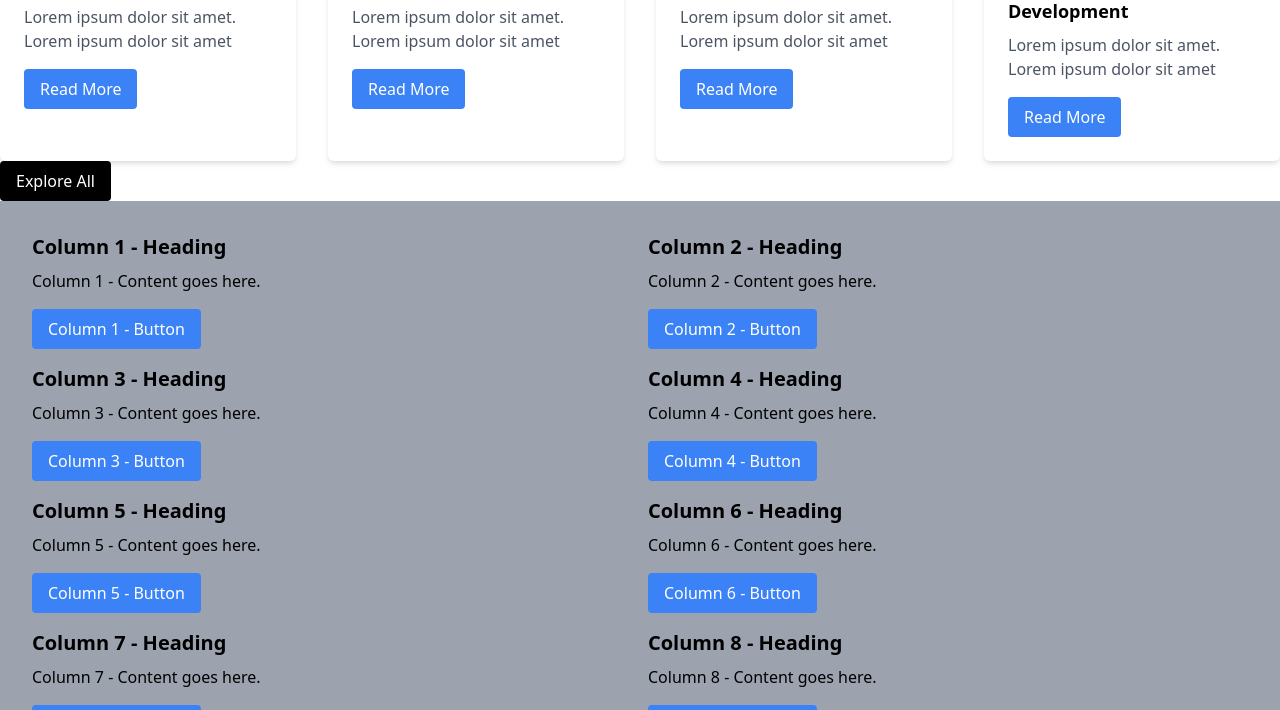
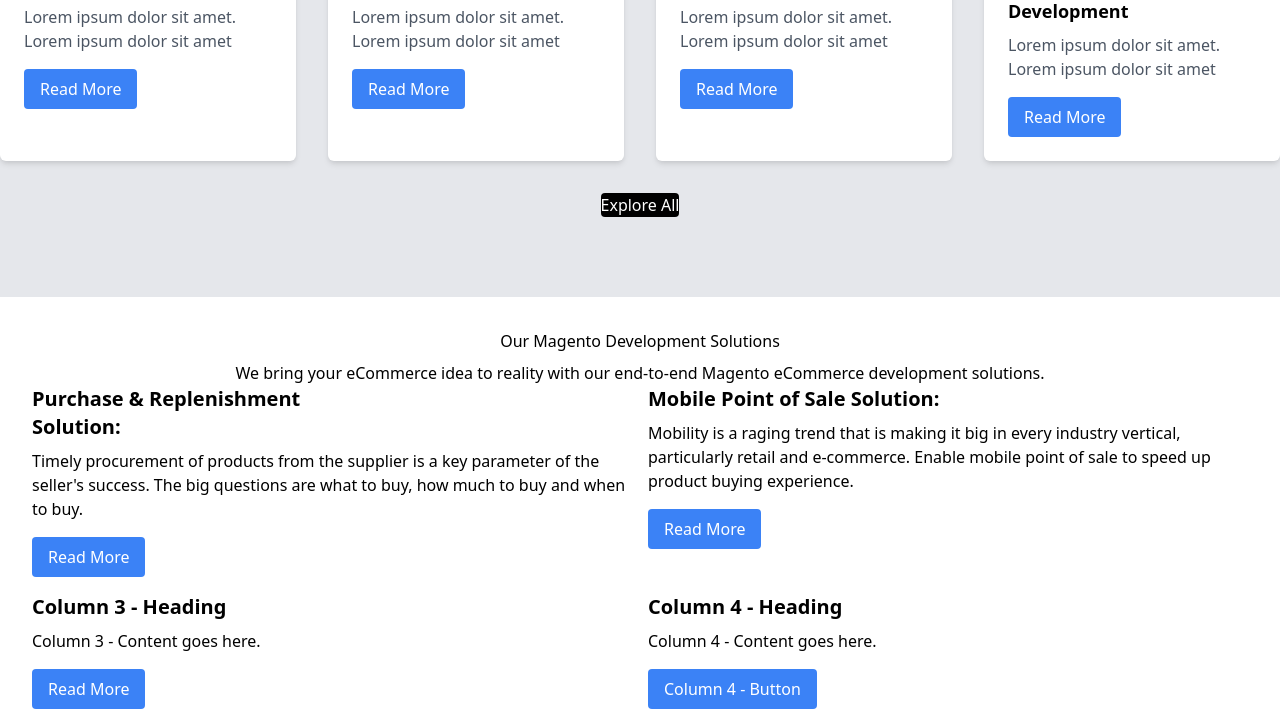
Before and after one commit to petekgithub/a-landing, a website: page index.html in a window 1280 px wide. Shown: the part 2090-2800 px from the top of the page. Drawn offline with nearby package versions, Linux system fonts and the light colour scheme.

Commit message:
solutions-sections

```diff
--- a/index.html
+++ b/index.html
@@ -62,42 +62,32 @@
       <!-- Project Management Page -->
       <section class="bg-white w-1440 h-7271 relative">
         <div class="flex flex-col items-center justify-center bg-gray-900">
-          <div class="text-center text-ubuntu text-26 font-normal mt-20 mb-10 relative ">
-            <span
-              class="text-blue-400"
-              >AQELTECH</span
+          <div
+            class="text-center text-ubuntu text-26 font-normal mt-20 mb-10 relative"
           >
-            <span
-              class="text-white"
-              >Project Management</span
-            >
+            <span class="text-blue-400">AQELTECH</span>
+            <span class="text-white">Project Management</span>
           </div>
 
-          <div class="text-center flex items-center space-x-2 text-white text-21 font-normal font-ubuntu">
           <div
-              class="flex flex-col items-center space-y-2 mb-20"
+            class="text-center flex items-center space-x-2 text-white text-21 font-normal font-ubuntu"
           >
+            <div class="flex flex-col items-center space-y-2 mb-20">
               <img src="assets/icons/lamp.svg" alt="Lamp" class="mb-2" />
               <span class="">Planning</span>
             </div>
 
-            <div
-              class="flex flex-col items-center space-y-2 mb-20"
-            >
+            <div class="flex flex-col items-center space-y-2 mb-20">
               <img src="assets/icons/code.svg" alt="Code" class="mb-2" />
               <span class="">Design & Develop</span>
             </div>
 
-            <div
-              class="flex flex-col items-center space-y-2 mb-20"
-            >
+            <div class="flex flex-col items-center space-y-2 mb-20">
               <img src="assets/icons/folder.svg" alt="Folder" class="mb-2" />
               <span class="">Deliver</span>
             </div>
 
-            <div
-              class="flex flex-col items-center space-y-2 mb-20"
-            >
+            <div class="flex flex-col items-center space-y-2 mb-20">
               <img src="assets/icons/mail2.svg" alt="Mail" class="mb-2" />
               <span class="">Contact Us</span>
             </div>
@@ -106,31 +96,31 @@
 
         <div class="bg-white w-1440 h-7271 relative flex">
           <div class="flex-1 pr-8 mb-8 items-center">
-            <h2
-              class="text-blue-400 text-26 font-bold font-ubuntu mb-5"
-            >
+            <h2 class="text-blue-400 text-26 font-bold font-ubuntu mb-5">
               Create Customized eCommerce Entity With Magento Development
               Services
             </h2>
 
             <div
-              class="paragraph text-justify text-black font-ubuntu-light text-base leading-6 font-light relative">
+              class="paragraph text-justify text-black font-ubuntu-light text-base leading-6 font-light relative"
             >
-            Magento is a leading eCommerce platform, best known for its niche to build an
-            innovative, scalable, versatile online shopping platform.
+              > Magento is a leading eCommerce platform, best known for its
+              niche to build an innovative, scalable, versatile online shopping
+              platform.
               <br />
               It is a perfect open-source platform for enterprises to build a
-            profit-generating eCommerce platform and meet the requirements of target
-            customers.
+              profit-generating eCommerce platform and meet the requirements of
+              target customers.
               <br />
-            Here, we offer you end-to-end Magento eCommerce development services to
-            maintain a low-cost platform that guarantees quality, future updates, and low
-            maintenance costs.
+              Here, we offer you end-to-end Magento eCommerce development
+              services to maintain a low-cost platform that guarantees quality,
+              future updates, and low maintenance costs.
               <br />
               <br />
-            As a reputed Magento development company, and with the help of our expert
-            developers and head extension developers, We give Magento Development benefits
-            that ensure assorted usefulness and a smooth client experience.
+              As a reputed Magento development company, and with the help of our
+              expert developers and head extension developers, We give Magento
+              Development benefits that ensure assorted usefulness and a smooth
+              client experience.
               <br />
               Fabricate your eCommerce store and ensure your business’s growth.
             </div>
@@ -147,7 +137,7 @@
       </section>
 
       <!-- Services Page -->
-      <section class="bg-stone-50">
+      <section class="bg-gray-200 relative">
         <div
           class="w-1440 h-7 text-center text-black text-21 font-normal font-avenir leading-31"
         >
@@ -288,55 +278,81 @@
             </button>
           </div>
         </div>
-        <div><button
-            class="bg-black text-white py-2 px-4 rounded mb-30"
-          >
-            Explore All
-          </button></div>
-
+        <div class="flex items-center justify-center mt-8">
+          <div class="bg-black flex items-center justify-center rounded mb-20">
+            <span class="text-white">Explore All</span>
+          </div>
         </div>
       </section>
 
       <!-- Development Solutions Page -->
-      <section class="bg-gray-400">
+      <section class="bg-white">
         <!-- Development Solutions Content Goes Here -->
         <div class="container mx-auto p-8">
+          <div class="flex items-center justify-center flex-col text-center">
+            <h2 class="mb-2">Our Magento Development Solutions</h2>
+            <span
+              >We bring your eCommerce idea to reality with our end-to-end
+              Magento eCommerce development solutions.
+            </span>
+          </div>
 
           <div class="grid grid-cols-2 gap-4 mx-auto">
-
             <!-- Column 1 -->
-      <div class="col-span-1">
-        <h3 class="text-xl font-bold mb-2">Column 1 - Heading</h3>
-        <p class="mb-4">Column 1 - Content goes here.</p>
-        <button class="bg-blue-500 text-white px-4 py-2 rounded">Column 1 - Button</button>
+            <div class="col-span-1 w-359 h-163">
+              <h3 class="text-xl font-bold mb-2">
+                Purchase & Replenishment<br />Solution:
+              </h3>
+              <p class="mb-4 text-black text-base font-normal font-avenir">
+                Timely procurement of products from the supplier is a key
+                parameter of the seller's success. The big questions are what to
+                buy, how much to buy and when to buy.
+              </p>
+              <button class="bg-blue-500 text-white px-4 py-2 rounded">
+                Read More
+              </button>
             </div>
 
             <!-- Column 2 -->
             <div class="col-span-1">
-        <h3 class="text-xl font-bold mb-2">Column 2 - Heading</h3>
-        <p class="mb-4">Column 2 - Content goes here.</p>
-        <button class="bg-blue-500 text-white px-4 py-2 rounded">Column 2 - Button</button>
+              <h3 class="text-xl font-bold mb-2">
+                Mobile Point of Sale Solution:
+              </h3>
+              <p class="mb-4">
+                Mobility is a raging trend that is making it big in every
+                industry vertical, particularly retail and e-commerce. Enable
+                mobile point of sale to speed up product buying experience.
+              </p>
+              <button class="bg-blue-500 text-white px-4 py-2 rounded">
+                Read More
+              </button>
             </div>
 
             <!-- Column 3 -->
             <div class="col-span-1">
               <h3 class="text-xl font-bold mb-2">Column 3 - Heading</h3>
               <p class="mb-4">Column 3 - Content goes here.</p>
-        <button class="bg-blue-500 text-white px-4 py-2 rounded">Column 3 - Button</button>
+              <button class="bg-blue-500 text-white px-4 py-2 rounded">
+                Read More
+              </button>
             </div>
 
             <!-- Column 4 -->
             <div class="col-span-1">
               <h3 class="text-xl font-bold mb-2">Column 4 - Heading</h3>
               <p class="mb-4">Column 4 - Content goes here.</p>
-        <button class="bg-blue-500 text-white px-4 py-2 rounded">Column 4 - Button</button>
+              <button class="bg-blue-500 text-white px-4 py-2 rounded">
+                Column 4 - Button
+              </button>
             </div>
 
             <!-- Column 5 -->
             <div class="col-span-1">
               <h3 class="text-xl font-bold mb-2">Column 5 - Heading</h3>
               <p class="mb-4">Column 5 - Content goes here.</p>
-        <button class="bg-blue-500 text-white px-4 py-2 rounded">Column 5 - Button</button>
+              <button class="bg-blue-500 text-white px-4 py-2 rounded">
+                Column 5 - Button
+              </button>
             </div>
 
             <!-- Repeat the structure for Row 2 -->
@@ -345,39 +361,47 @@
             <div class="col-span-1">
               <h3 class="text-xl font-bold mb-2">Column 6 - Heading</h3>
               <p class="mb-4">Column 6 - Content goes here.</p>
-        <button class="bg-blue-500 text-white px-4 py-2 rounded">Column 6 - Button</button>
+              <button class="bg-blue-500 text-white px-4 py-2 rounded">
+                Column 6 - Button
+              </button>
             </div>
 
             <!-- Column 7 -->
             <div class="col-span-1">
               <h3 class="text-xl font-bold mb-2">Column 7 - Heading</h3>
               <p class="mb-4">Column 7 - Content goes here.</p>
-        <button class="bg-blue-500 text-white px-4 py-2 rounded">Column 7 - Button</button>
+              <button class="bg-blue-500 text-white px-4 py-2 rounded">
+                Column 7 - Button
+              </button>
             </div>
 
             <!-- Column 8 -->
             <div class="col-span-1">
               <h3 class="text-xl font-bold mb-2">Column 8 - Heading</h3>
               <p class="mb-4">Column 8 - Content goes here.</p>
-        <button class="bg-blue-500 text-white px-4 py-2 rounded">Column 8 - Button</button>
+              <button class="bg-blue-500 text-white px-4 py-2 rounded">
+                Column 8 - Button
+              </button>
             </div>
 
             <!-- Column 9 -->
             <div class="col-span-1">
               <h3 class="text-xl font-bold mb-2">Column 9 - Heading</h3>
               <p class="mb-4">Column 9 - Content goes here.</p>
-        <button class="bg-blue-500 text-white px-4 py-2 rounded">Column 9 - Button</button>
+              <button class="bg-blue-500 text-white px-4 py-2 rounded">
+                Column 9 - Button
+              </button>
             </div>
 
             <!-- Column 10 -->
             <div class="col-span-1">
               <h3 class="text-xl font-bold mb-2">Column 10 - Heading</h3>
               <p class="mb-4">Column 10 - Content goes here.</p>
-        <button class="bg-blue-500 text-white px-4 py-2 rounded">Column 10 - Button</button>
+              <button class="bg-blue-500 text-white px-4 py-2 rounded">
+                Column 10 - Button
+              </button>
             </div>
-
           </div>
-
         </div>
       </section>
 
```
Lines whose indentation alone changed are shown as unchanged.
